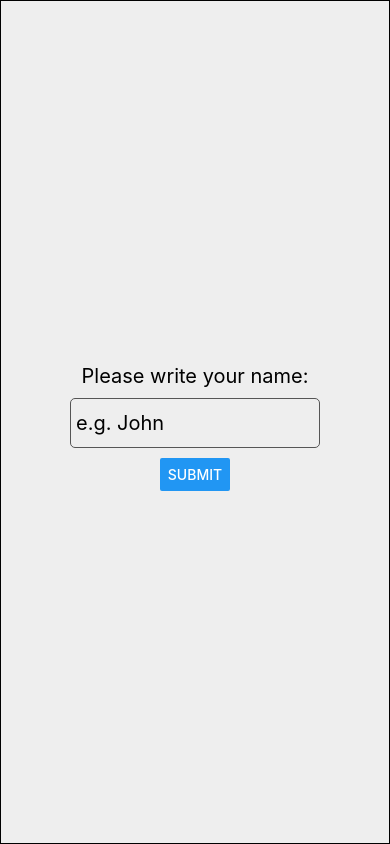
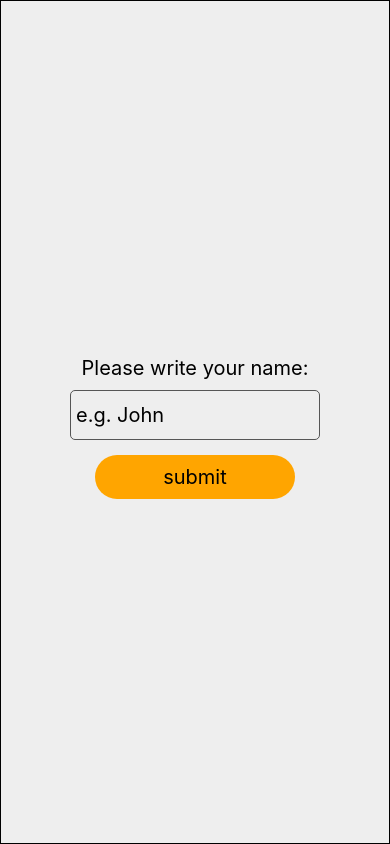
Before and after one commit to NightClover-code/learning-react-native, a React Native app: screen / in a window 390 px wide. Built offline with nearby package versions, Linux system fonts and the light colour scheme.

Commit message:
feat: touchable opacity & highlight

```diff
--- a/features/Touchable.tsx
+++ b/features/Touchable.tsx
@@ -1,5 +1,12 @@
 import { useState } from 'react';
-import { Button, StyleSheet, Text, TextInput, View } from 'react-native';
+import {
+  Button,
+  StyleSheet,
+  Text,
+  TextInput,
+  TouchableOpacity,
+  View,
+} from 'react-native';
 
 export default function Touchable() {
   const [name, setName] = useState<string>('');
@@ -19,7 +26,13 @@ export default function Touchable() {
         placeholder="e.g. John"
         onChangeText={val => setName(val)}
       />
-      <Button title={isLogged ? 'Clear' : 'submit'} onPress={onPressHandler} />
+      <TouchableOpacity
+        activeOpacity={0.8}
+        style={styles.button}
+        onPress={onPressHandler}
+      >
+        <Text style={styles.text}>{isLogged ? 'clear' : 'submit'}</Text>
+      </TouchableOpacity>
       {isLogged && (
         <Text style={styles.text}>You are registered as {name}</Text>
       )}
@@ -50,6 +63,12 @@ const styles = StyleSheet.create({
     borderColor: '#555',
     borderRadius: 5,
     paddingHorizontal: 5,
-    marginBottom: 10,
+    marginBottom: 15,
+  },
+  button: {
+    backgroundColor: 'orange',
+    width: 200,
+    color: 'white',
+    borderRadius: 30,
   },
 });
```
